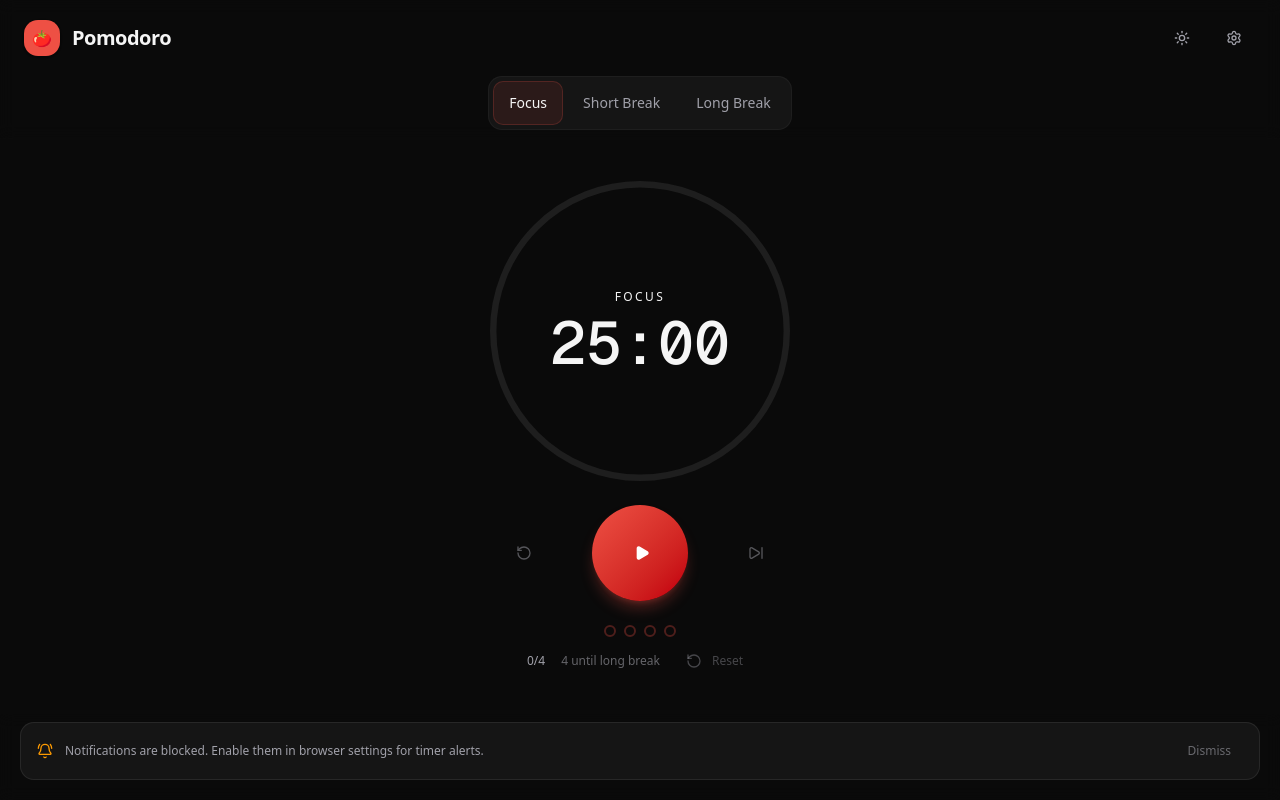
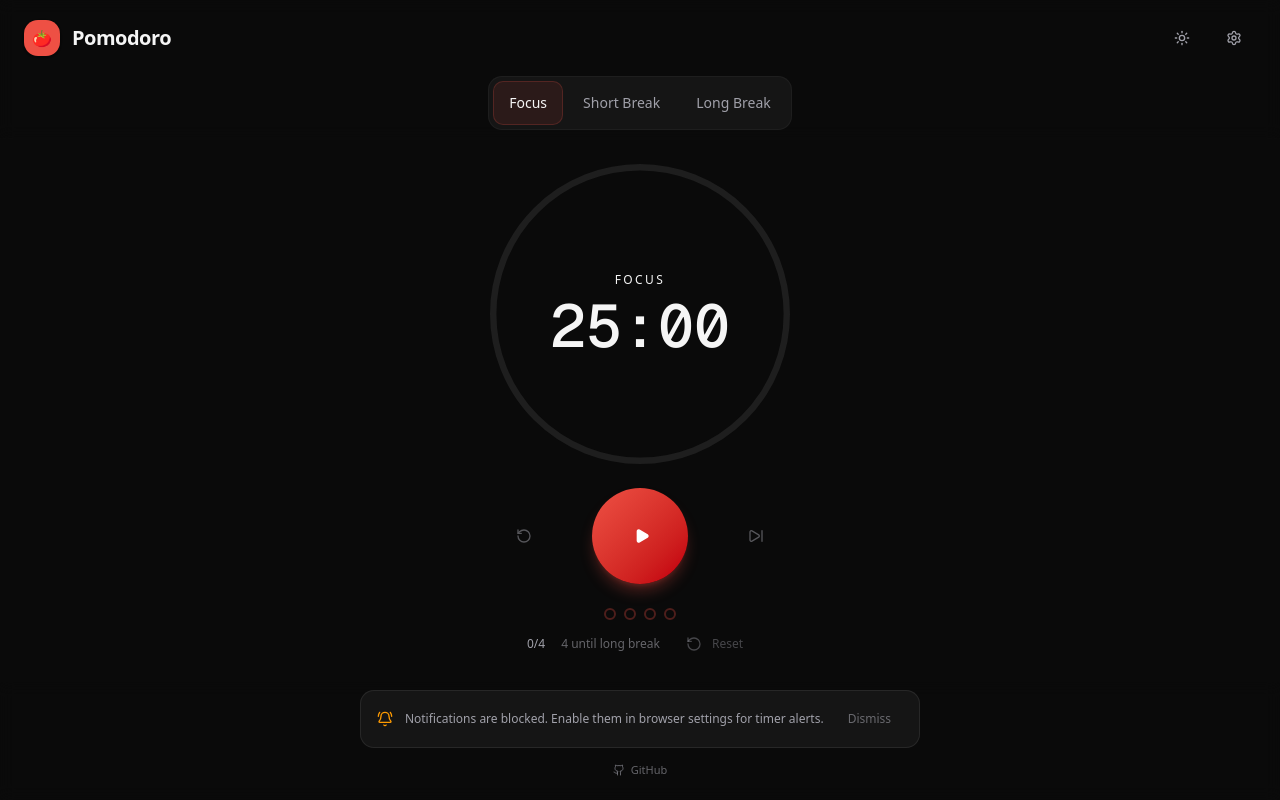
Before and after one commit to CJ-1981/pomodoro-focus, a Next.js app: page / in a window 1280 px wide. Built offline with nearby package versions, Linux system fonts and the light colour scheme.

Commit message:
Add GitHub link to the footer

```diff
--- a/src/components/pomodoro/PomodoroApp.tsx
+++ b/src/components/pomodoro/PomodoroApp.tsx
@@ -2,6 +2,7 @@
 
 import { useEffect, useRef, useCallback } from 'react';
 import { motion } from 'framer-motion';
+import { Github } from 'lucide-react';
 import { usePomodoroStore } from '@/stores/pomodoro';
 import { notifyTimerComplete, playAlarmSound, triggerVibration, initFCM } from '@/lib/fcm';
 import { CircularTimer } from './CircularTimer';
@@ -234,8 +235,17 @@ export function PomodoroApp() {
       </motion.main>
 
       {/* Footer */}
-      <footer className="px-5 pb-[calc(env(safe-area-inset-bottom)+1.25rem)] pt-2 flex-shrink-0 bg-background/80 backdrop-blur-sm">
+      <footer className="px-5 pb-[calc(env(safe-area-inset-bottom)+1.25rem)] pt-2 flex-shrink-0 bg-background/80 backdrop-blur-sm flex flex-col items-center gap-3">
         <NotificationBanner />
+        <a
+          href="https://github.com/CJ-1981/pomodoro-focus"
+          target="_blank"
+          rel="noopener noreferrer"
+          className="flex items-center gap-1.5 text-[11px] font-medium text-muted-foreground/60 hover:text-foreground transition-colors py-0.5"
+        >
+          <Github className="h-3 w-3" />
+          <span>GitHub</span>
+        </a>
       </footer>
     </div>
   );
```
